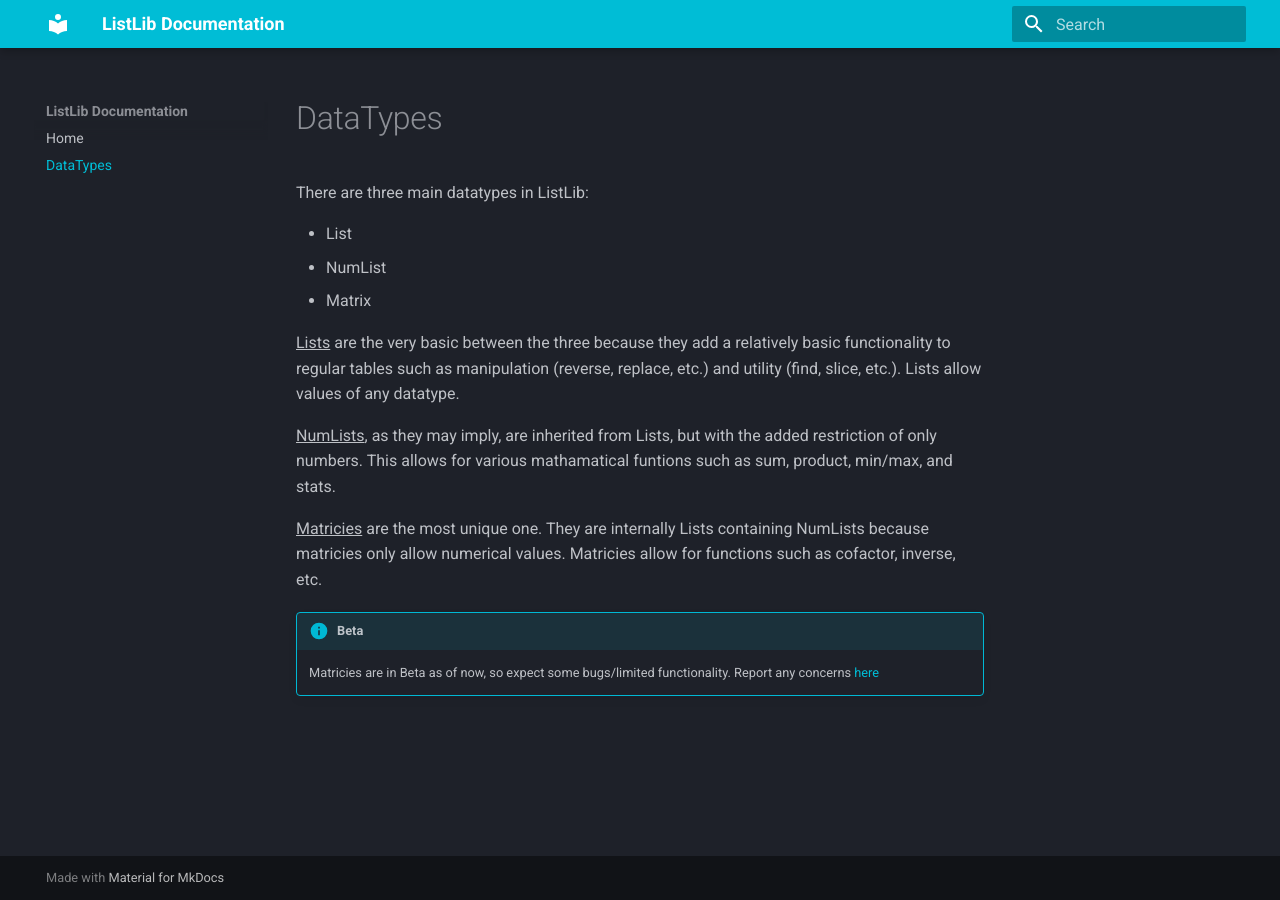
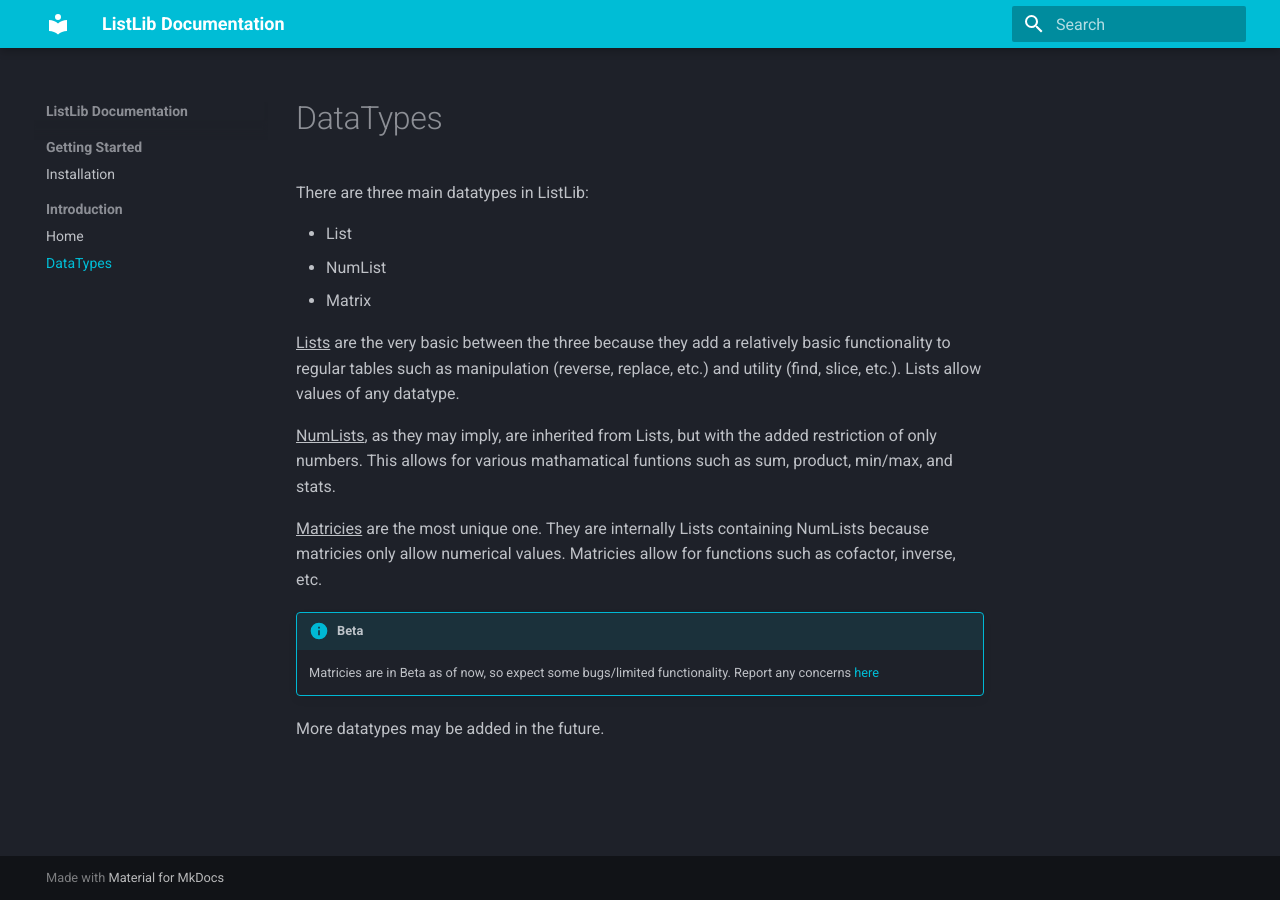
Before and after one commit to krishpatel2067/ListLib, an MkDocs documentation site: the page built from docs/Introduction/dtypes.md, in a window 1280 px wide. Built offline with MkDocs 1.6.1 and Material for MkDocs 9.7.7, drawn with Linux system fonts in a browser that asks for light colours.

Commit message:
getting started, installation, etc.

```diff
--- a/docs/dtypes.md
+++ b/docs/Introduction/dtypes.md
@@ -14,3 +14,5 @@
 
 !!! info "Beta"
     Matricies are in Beta as of now, so expect some bugs/limited functionality. Report any concerns [here](https://devforum.roblox.com/t/greetings/164871?u=thecarbyneuniverse "ListLib Official Release Post")
+
+More datatypes may be added in the future.
--- a/mkdocs.yml
+++ b/mkdocs.yml
@@ -3,7 +3,6 @@ theme:
   name: material
   features:
     - navigation.sections
-    - navigation.expand
   palette:
     scheme: slate
     primary: cyan
```
Also changed, not shown: docs/Getting Started/Installation.md (added), docs/Introduction/index.md (renamed from docs/index.md).
